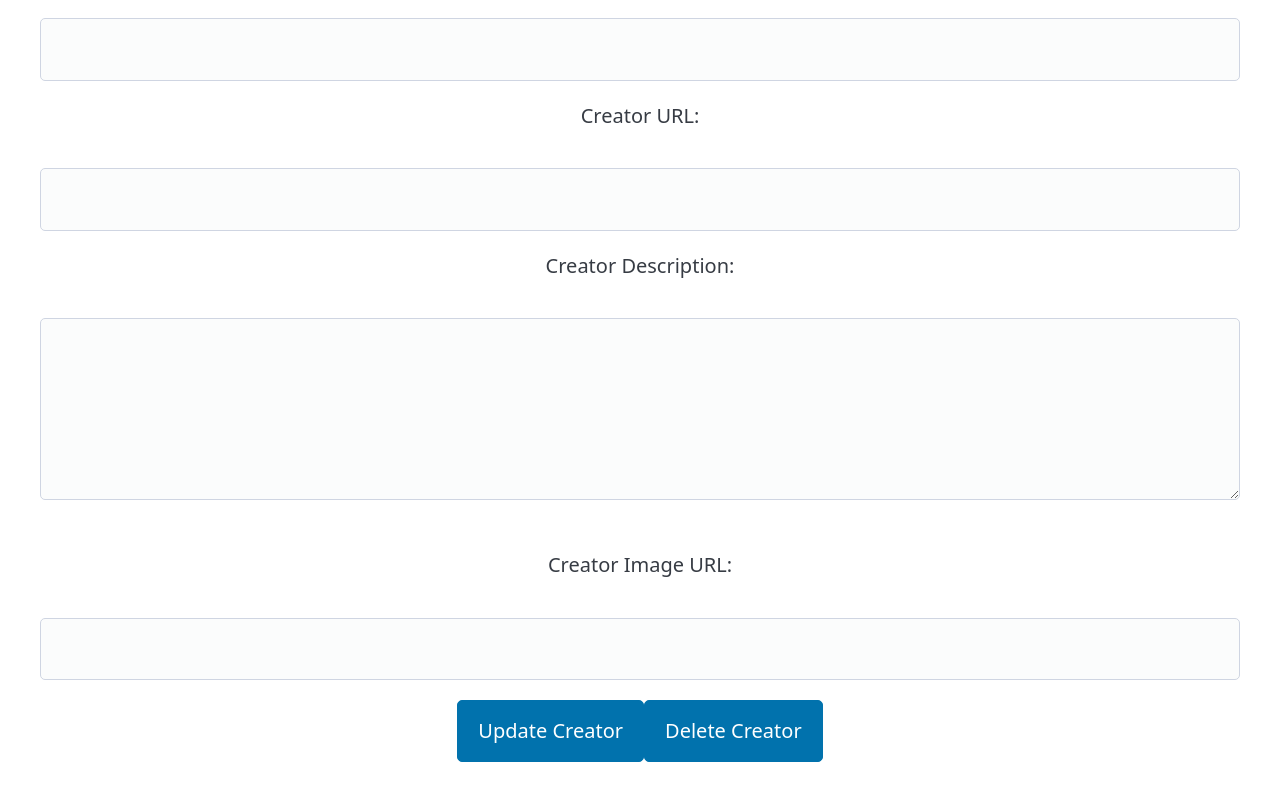
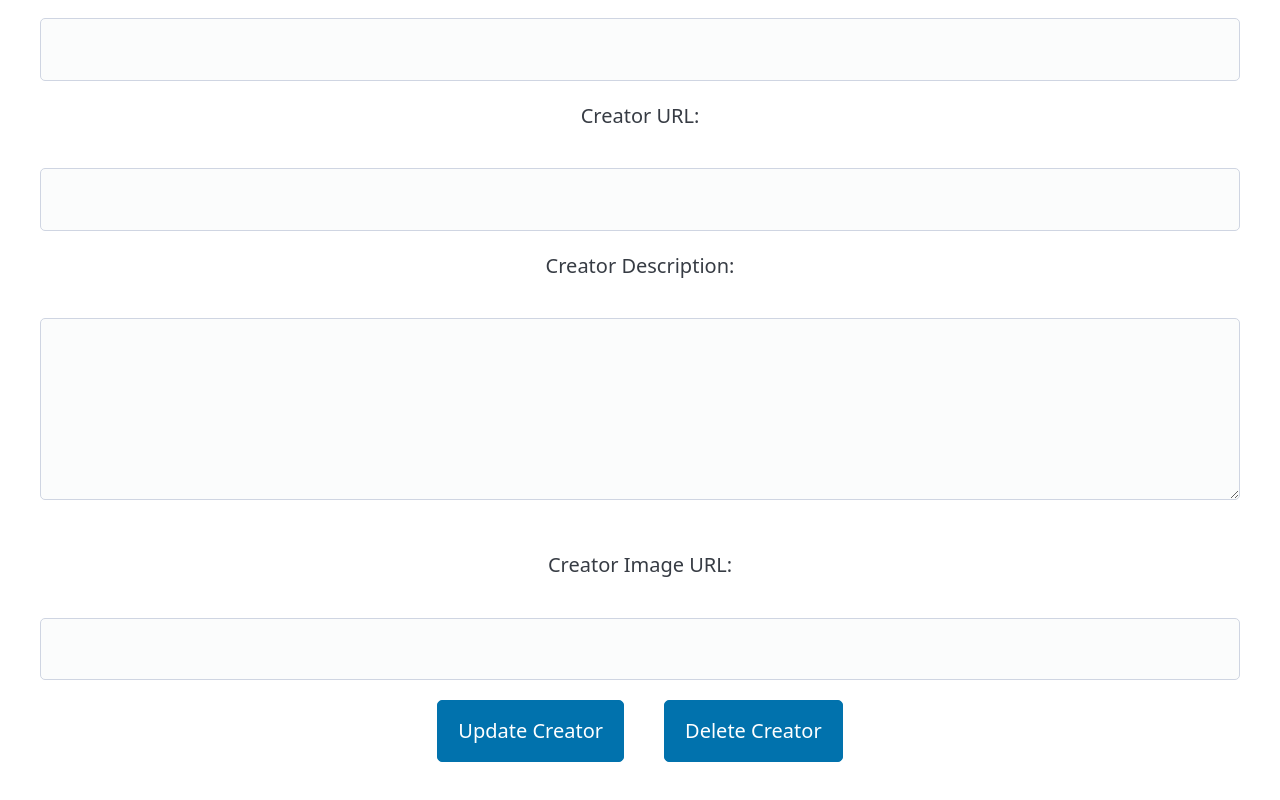
Before and after one commit to SodiqBalogun/WEB103Prework, a React (Vite) app in the folder Prework/: page /edit/1 in a window 1280 px wide. Shown: the part 535-1335 px from the top of the page. Built offline with nearby package versions, Linux system fonts and the light colour scheme; no server answers; the database is empty.

Commit message:
Completed styling for all pages

```diff
--- a/Prework/src/App.css
+++ b/Prework/src/App.css
@@ -78,6 +78,32 @@
   width: auto;
 }
 
+.currentCreator {
+  background-image: linear-gradient(45deg, rgb(34, 78, 182), rgb(99, 53, 148), rgb(127, 53, 196));
+  -webkit-background-clip: text;
+  -webkit-text-fill-color: transparent;
+}
+
+.individualCreatorDescription {
+  width: 100%;
+  text-align: center;
+}
+
+.individualCreatorURL {
+  background-image: linear-gradient(45deg, rgb(121, 57, 205), rgb(54, 90, 168), rgb(144, 53, 196));
+  -webkit-background-clip: text;
+  -webkit-text-fill-color: transparent;
+}
+
+.creatorWidgets {
+  display: flex;
+  justify-content: center;
+}
+
+.individualCreatorButton {
+  margin: 0px 20px 0px 20px;
+}
+
 .creator-image {
   width: 200px;
   height: 200px;
--- a/Prework/src/pages/EditCreator.jsx
+++ b/Prework/src/pages/EditCreator.jsx
@@ -115,9 +115,9 @@ const EditCreators = () => {
           <input type="text" id="cImgURL" name="cImgURL" onChange={(e) => setImageURL(e.target.value)} /> <br/>
         </form>
 
-        <div className="editCreatorButtons">
-            <button onClick={updateCreator}> Update Creator </button>
-            <button onClick={deleteCreator}> Delete Creator </button>
+        <div className="creatorWidgets">
+            <button onClick={updateCreator} className="individualCreatorButton"> Update Creator </button>
+            <button onClick={deleteCreator} className="individualCreatorButton"> Delete Creator </button>
         </div>
 
     </div>
--- a/Prework/src/pages/ViewCreator.jsx
+++ b/Prework/src/pages/ViewCreator.jsx
@@ -68,7 +68,8 @@ const ViewCreator = () => {
             <img src={creator.imageURL ?? ''} alt="Creator Image" width="330px"/> <br/> <br/>
             <h2> Description: </h2>
             <h3 className="individualCreatorDescription"> {creator.description} </h3> <br/> <br/>
-            <a href={creator.url} target="_blank"> <h2> URL: {creator.url} </h2> </a>
+            <h2> Creator's YouTube Channel: </h2>
+            <a href={creator.url} target="_blank"> <h3 className="individualCreatorURL"> {creator.url} </h3> </a>
 
             <div className="CreatorWidgets">
                 <Link to={`/edit/${creator.id}`}> <button className="individualCreatorButton"> Edit Creator </button> </Link>
```
